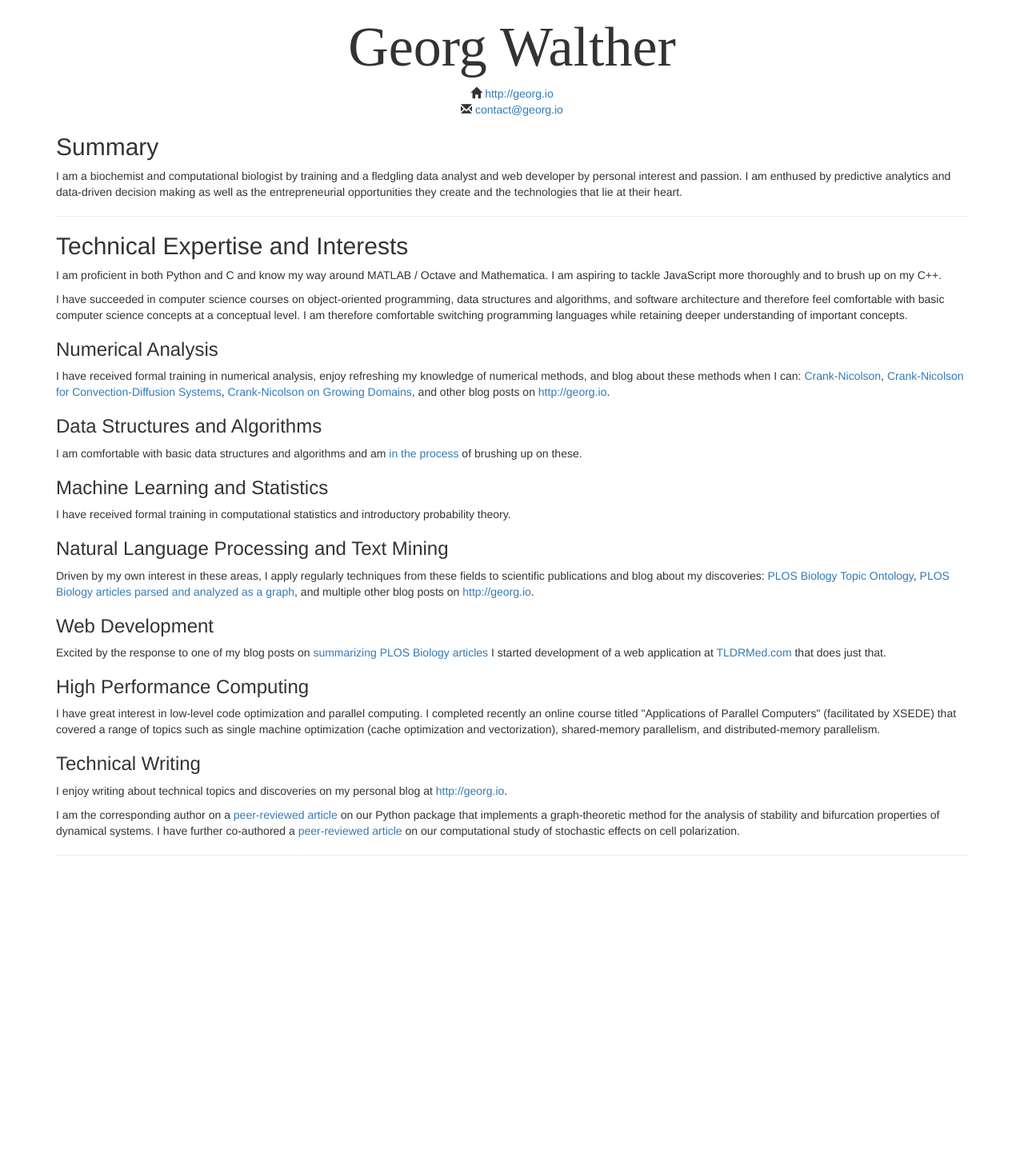
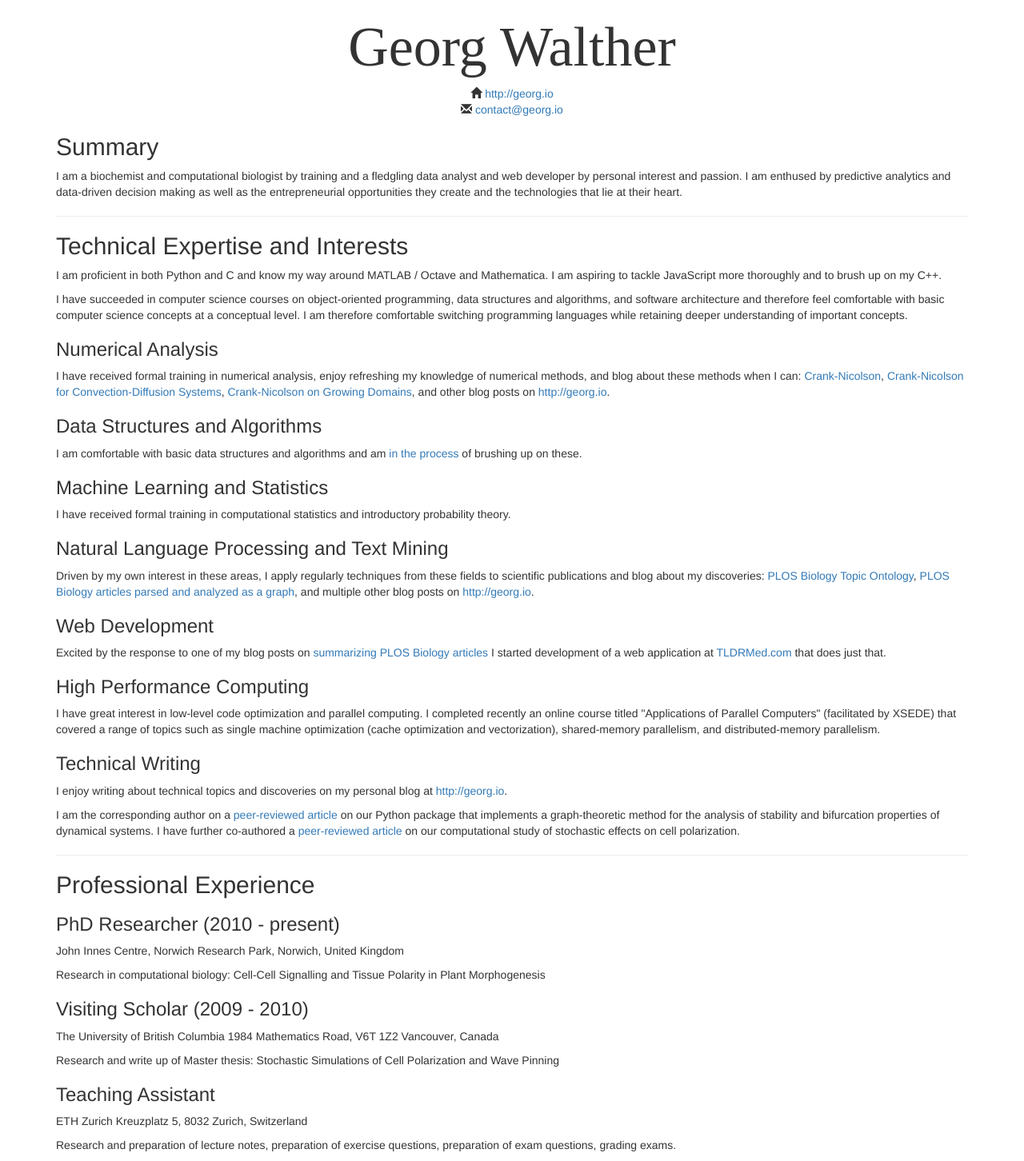
Before and after one commit to waltherg/backup.waltherg.github.io, a Jekyll site: the page cv/index.html, which Jekyll copies as it is, in a window 1280 px wide. Shown: the whole page at 80% size. Built offline with Jekyll 4.4.1, drawn with Linux system fonts in a browser that asks for light colours; nearby versions of some CDN libraries; some web fonts are replaced; before the commit the page ends 1090 px from its top, so only the background shows below that.

Commit message:
professional experience

```diff
--- a/cv/index.html
+++ b/cv/index.html
@@ -157,5 +157,19 @@
 
 <hr/>
 
+<h2>Professional Experience</h2>
+
+<h3>PhD Researcher (2010 - present)</h3>
+<p>John Innes Centre, Norwich Research Park, Norwich, United Kingdom</p>
+<p>Research in computational biology: Cell-Cell Signalling and Tissue Polarity in Plant Morphogenesis</p>
+
+<h3>Visiting Scholar (2009 - 2010)</h3>
+<p>The University of British Columbia 1984 Mathematics Road, V6T 1Z2 Vancouver, Canada</p>
+<p>Research and write up of Master thesis: Stochastic Simulations of Cell Polarization and Wave Pinning</p>
+
+<h3>Teaching Assistant</h3>
+<p>ETH Zurich Kreuzplatz 5, 8032 Zurich, Switzerland</p>
+<p>Research and preparation of lecture notes, preparation of exercise questions, preparation of exam questions, grading exams.</p>
+
 </div>
 </body>
```
